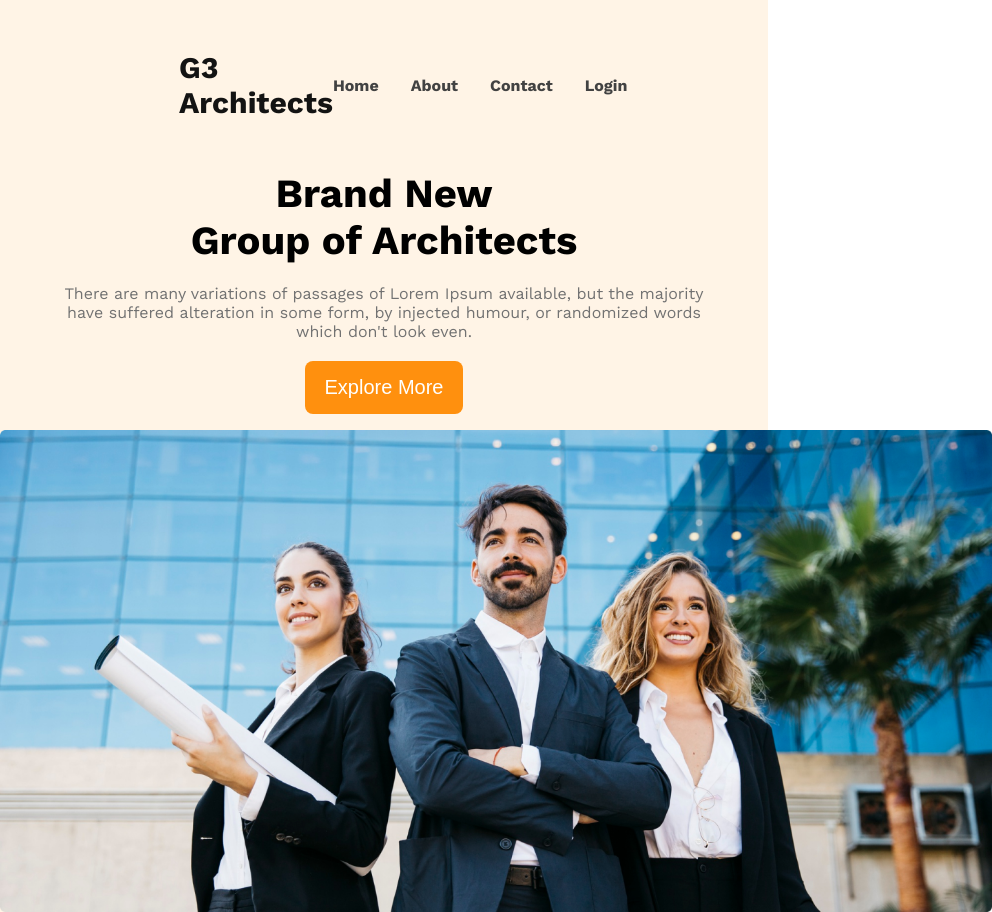
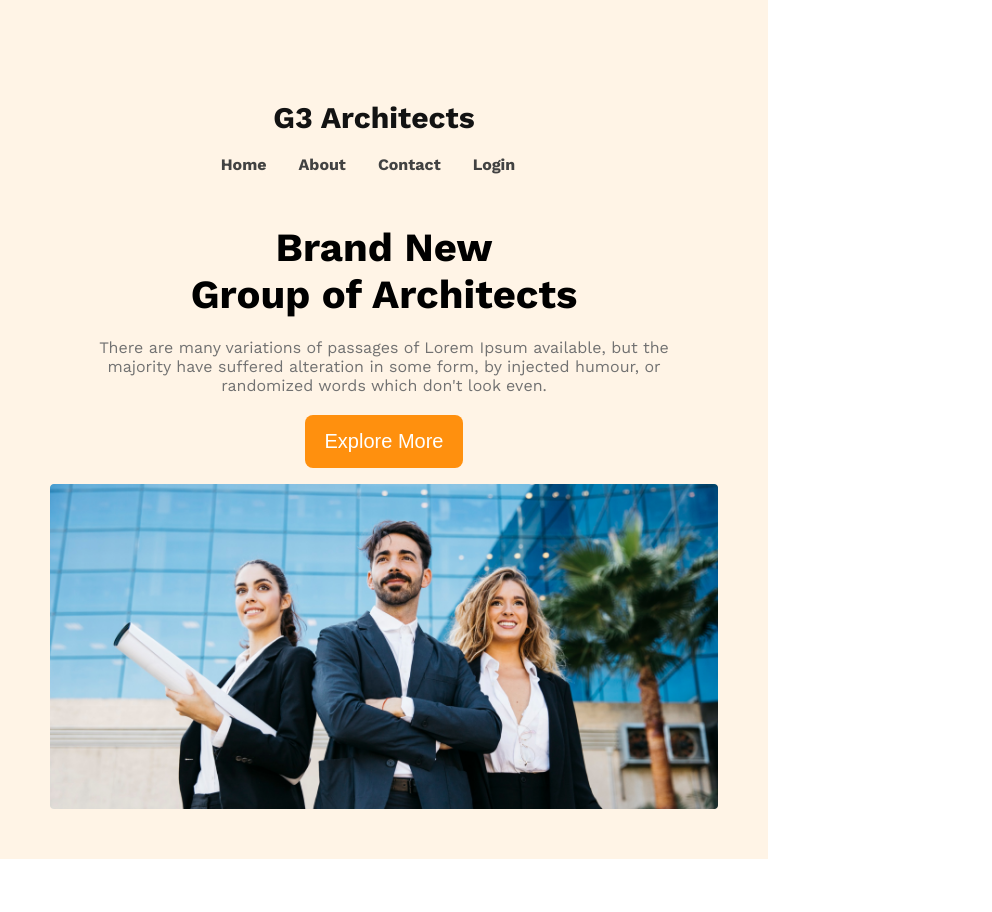
Before and after one commit to emselimahmed/g3-architects-website, a plain HTML site: page index.html in a window 768 px wide. Shown: the whole page, 992 px wide, since content can reach past the window. After the commit the page ends 859 px from the top, so only its background shows below. Drawn offline with nearby package versions, Linux system fonts and the light colour scheme.

Commit message:
banner responsive done

```diff
--- a/styles/architects.css
+++ b/styles/architects.css
@@ -46,7 +46,7 @@ nav ul {
   list-style: none;
 }
 
-li > a {
+li>a {
   text-decoration: none;
   margin-right: 2rem;
   color: #424242;
@@ -70,14 +70,15 @@ li > a {
   font-weight: 600;
   font-size: 40px;
 
+}
 
-}
-.banner-description{
+.banner-description {
   font-family: Work Sans;
   color: #727272;
   padding: 20px;
 }
-.banner-image{
+
+.banner-image {
   width: 62rem;
   display: block;
   margin-left: auto;
@@ -91,9 +92,9 @@ li > a {
 
 /* --------- mobile devices ------------ */
 
-@media screen and ( max-width: 576px ) {
+@media screen and (max-width: 576px) {
 
-  .banner-image{
+  .banner-image {
     width: 100%;
     display: block;
     margin-left: auto;
@@ -106,12 +107,40 @@ li > a {
     flex-direction: column;
 
   }
-  .nav-title{
+
+  .nav-title {
     margin-bottom: 20px;
+    font-size: 20px;
+    margin-left: -20px;
   }
 }
+
 /* ---------- medium devices -------- */
 
-@media screen and ( min-width: 576px ) and ( max-width: 960px ) {
+@media screen and (min-width: 576px) and (max-width: 960px) {
+
+  nav {
+    flex-direction: column;
+  }
+
+  header {
+    padding: 50px;
+  }
+
+  .nav-title {
+    font-size: 30px;
+    margin-bottom: 20px;
+    margin-left: -20px;
 
 }
+
+  .banner-image {
+    width: 100%;
+    display: block;
+    margin-left: auto;
+    margin-right: auto;
+    margin-top: 1rem;
+
+  }
+
+}
```
